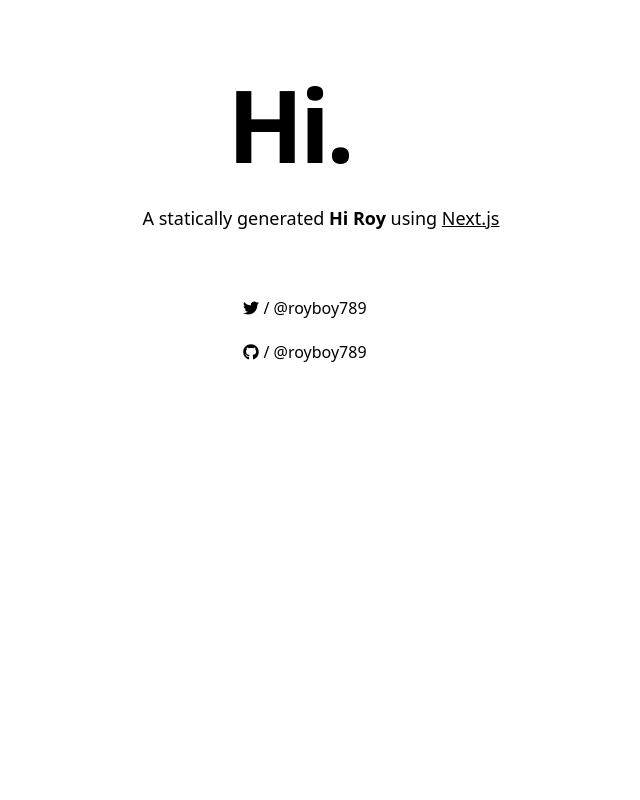
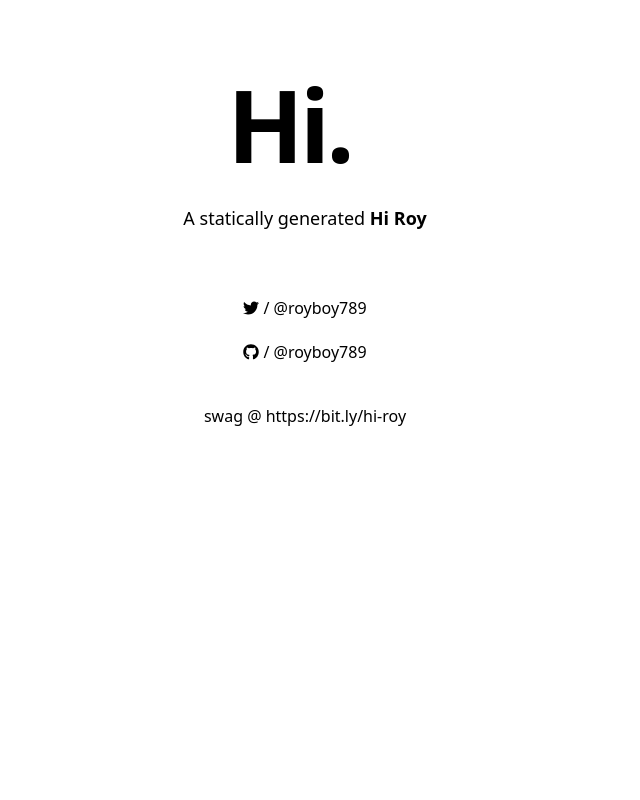
Before and after one commit to vercel-support/hiroy-inc, a Next.js app: page / in a window 1280 px wide. Shown: the top 800 px of the page, without its empty margins (335-975 px from the left). Built offline with nearby package versions, Linux system fonts and the light colour scheme.

Commit message:
final intro page 1 apex complete

```diff
--- a/components/intro.tsx
+++ b/components/intro.tsx
@@ -8,25 +8,23 @@
 const Intro = () => {
   return (
     <>
-      <section className="flex flex-col items-center md:justify-between mt-16 mb-16 md:mb-12">
+      <section className="flex flex-col items-center md:justify-between mt-16 mb-16">
         <h1 className="flex-1 text-center text-6xl md:text-8xl font-bold tracking-tighter leading-tight md:pr-8">
           Hi.
         </h1>
-        <h4 className="flex-1 text-center text-lg mt-5 md:pl-8">
-          A statically generated <strong>{CMS_NAME}</strong> using{' '}
-          <Link
-            href="https://nextjs.org/"
-          >
-            <a className="underline hover:text-success duration-200 transition-colors">Next.js</a>
-          </Link>{' '}
+        <h4 className="flex-1 text-center text-lg mt-5">
+          A statically generated <strong>{CMS_NAME}</strong>
         </h4>
       </section>
       <section id="social" className="flex flex-col items-center mt-16 mb-16">
         <a href="https://twitter.com/royboy789" className="flex flex-row items-center mb-5" target="_blank" rel="noopener noreferrer">
           <FontAwesomeIcon icon={faTwitter} className="w-6 mr-1" />/ @royboy789
         </a>
-        <a href="https://github.com/royboy789" className="flex flex-row items-center" target="_blank" rel="noopener noreferrer">
+        <a href="https://github.com/royboy789" className="flex flex-row items-center mb-10" target="_blank" rel="noopener noreferrer">
           <FontAwesomeIcon icon={faGithub} className="w-6 mr-1" /> / @royboy789
+        </a>
+        <a href="https://bit.ly/hi-roy" className="flex flex-row items-center" target="_blank" rel="noopener noreferrer">
+          swag @ https://bit.ly/hi-roy
         </a>
       </section>
     </>
```
